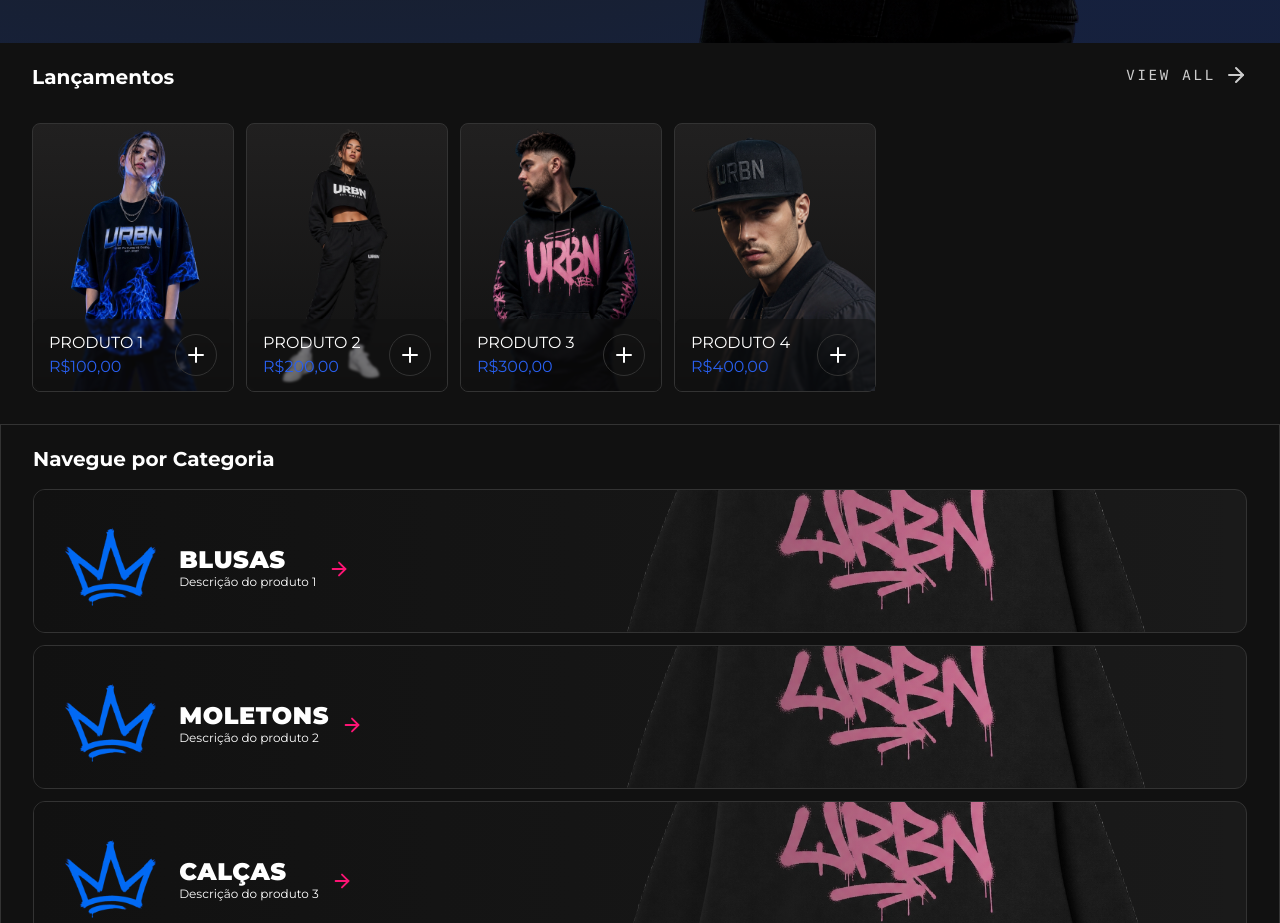
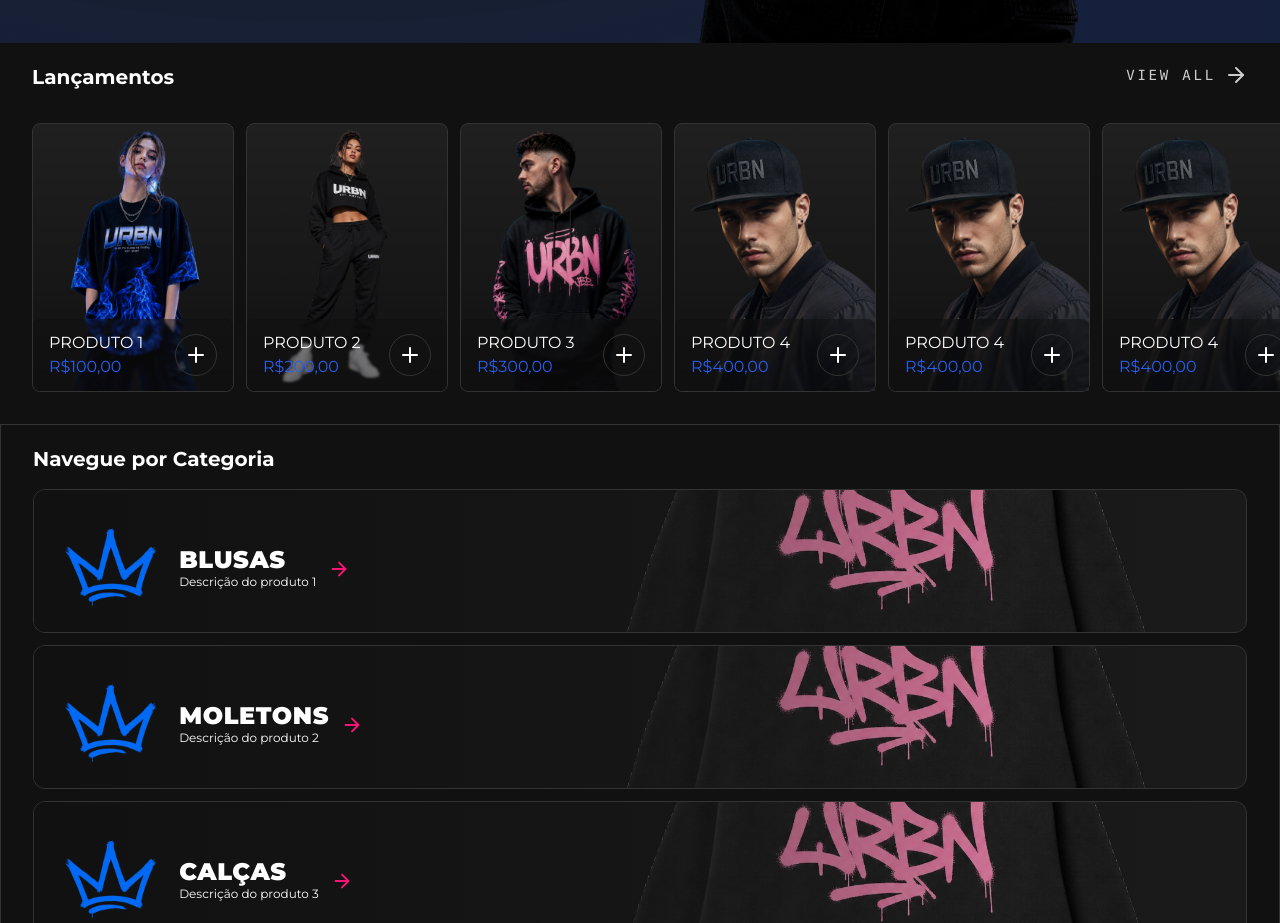
Before and after one commit to WilliamLopes021/URBN_STORE, a React (Vite) app: page / in a window 1280 px wide. Shown: the part 900-1823 px from the top of the page. Built offline with nearby package versions, Linux system fonts and the light colour scheme.

Commit message:
feat(product): expand mock products mock dataset
- Add mock products with IDs 5 through 9 for better grid representation

```diff
--- a/src/features/product/constants/mockProducts.ts
+++ b/src/features/product/constants/mockProducts.ts
@@ -61,4 +61,74 @@
     images: [img4, img4, img4],
     sizes: ["P", "M", "G", "GG"],
   },
+  {
+    id: "5",
+    category: {
+      id: "13",
+      name: "Camiseta",
+      description: "Descrição do produto 4",
+    },
+    name: "Produto 4",
+    description: "Descrição do produto 4",
+    price: "R$400,00",
+    stock: 10,
+    images: [img4, img4, img4],
+    sizes: ["P", "M", "G", "GG"],
+  },
+  {
+    id: "6",
+    category: {
+      id: "13",
+      name: "Camiseta",
+      description: "Descrição do produto 4",
+    },
+    name: "Produto 4",
+    description: "Descrição do produto 4",
+    price: "R$400,00",
+    stock: 10,
+    images: [img4, img4, img4],
+    sizes: ["P", "M", "G", "GG"],
+  },
+  {
+    id: "7",
+    category: {
+      id: "13",
+      name: "Camiseta",
+      description: "Descrição do produto 4",
+    },
+    name: "Produto 4",
+    description: "Descrição do produto 4",
+    price: "R$400,00",
+    stock: 10,
+    images: [img4, img4, img4],
+    sizes: ["P", "M", "G", "GG"],
+  },
+  {
+    id: "8",
+    category: {
+      id: "13",
+      name: "Camiseta",
+      description: "Descrição do produto 4",
+    },
+    name: "Produto 4",
+    description: "Descrição do produto 4",
+    price: "R$400,00",
+    stock: 10,
+    images: [img4, img4, img4],
+    sizes: ["P", "M", "G", "GG"],
+  },
+  {
+    id: "9",
+    category: {
+      id: "13",
+      name: "Camiseta",
+      description: "Descrição do produto 4",
+    },
+    name: "Produto 4",
+    description: "Descrição do produto 4",
+    price: "R$400,00",
+    stock: 10,
+    images: [img4, img4, img4],
+    sizes: ["P", "M", "G", "GG"],
+  },
 ];
```
